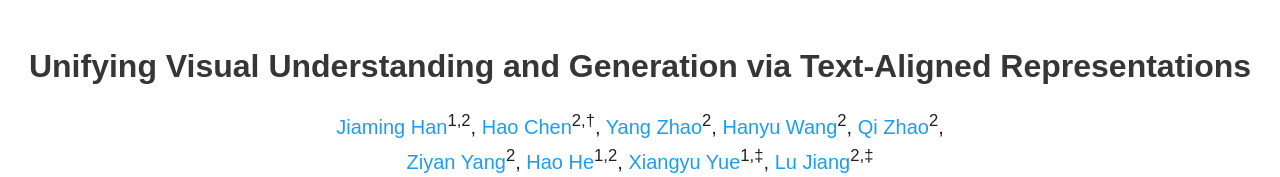
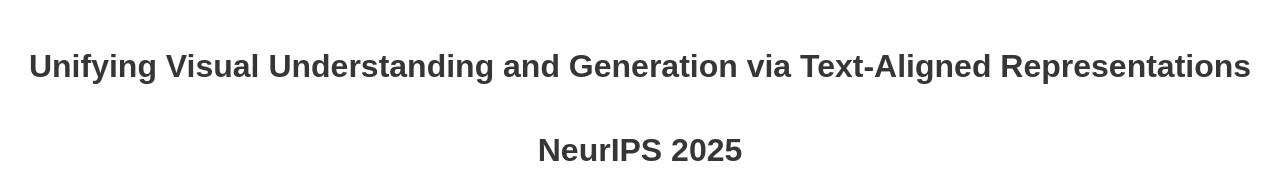
Before and after one commit to csuhan/Tar, a plain HTML site: page index.html in a window 1280 px wide. Shown: the top 177 px of the page. Drawn offline with nearby package versions, Linux system fonts and the light colour scheme; some packages are replaced by stand-ins of ours; a script that the page names is missing; some icons are missing.

Commit message:
Update index.html

```diff
--- a/index.html
+++ b/index.html
@@ -138,6 +138,7 @@
       <div class="column has-text-centered">
         <h1 class="title is-3 publication-title">Unifying Visual Understanding and Generation
           via Text-Aligned Representations</h1>
+        <h1 class="title is-3 publication-title">NeurIPS 2025</h1>
         <div class="is-size-5 publication-authors">
           <!-- Paper authors -->
           <a href="https://csuhan.com" target="_blank">Jiaming Han</a><sup>1,2</sup>,
```
